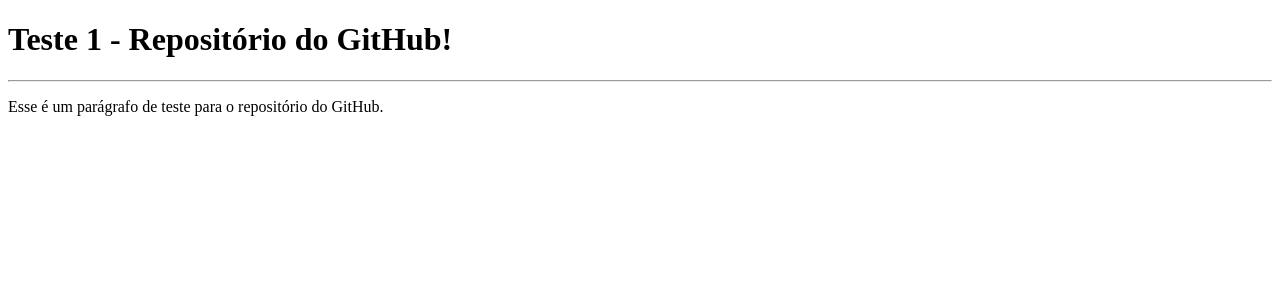
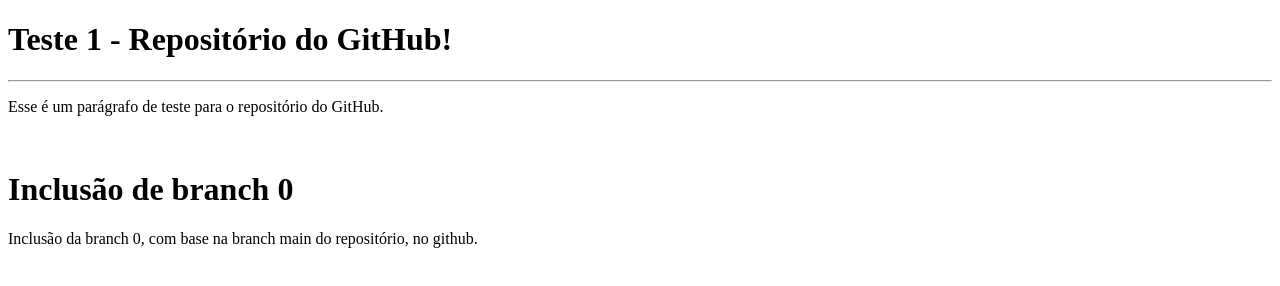
Before and after one commit to JoaoGuilhermeMRocha/GIT-e-GITHUB, a plain HTML site: page site/index.html in a window 1280 px wide. Drawn offline with Linux system fonts and the light colour scheme.

Commit message:
Update index.html

```diff
--- a/site/index.html
+++ b/site/index.html
@@ -9,5 +9,8 @@
     <h1>Teste 1 - Repositório do GitHub!</h1>
     <hr>
     <p>Esse é um parágrafo de teste para o repositório do GitHub.</p>
+    <br>
+    <h1>Inclusão de branch 0</h1>
+    <p>Inclusão da branch 0, com base na branch main do repositório, no github.</p>
 </body>
 </html>
```
